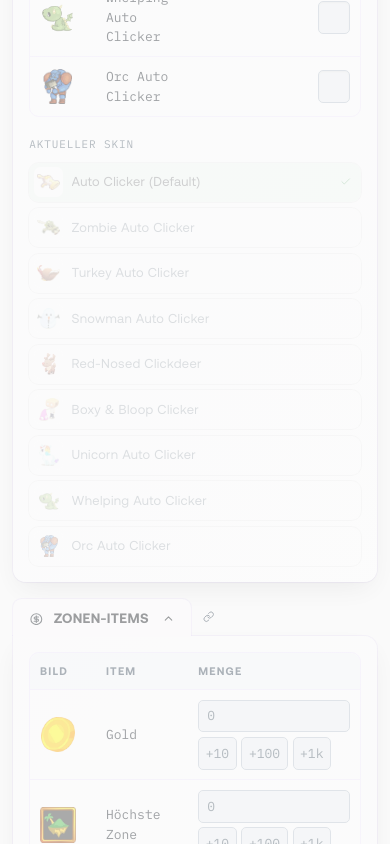
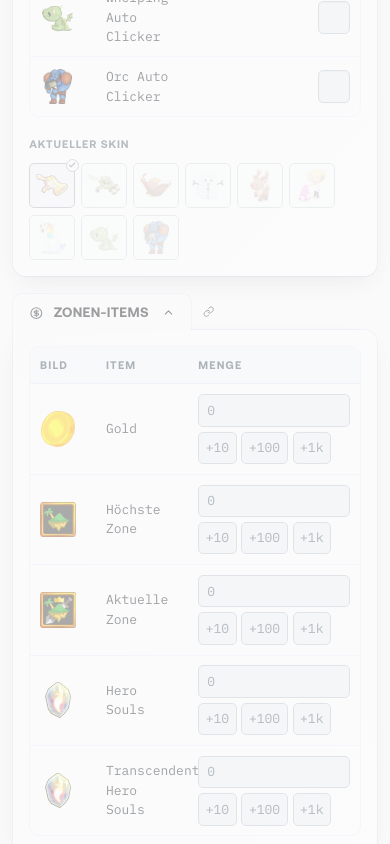
Before and after one commit to magnus-allison/clicker-heroes-save-editor, a Next.js app: page /de/tools/save-editor in a window 390 px wide. Shown: the part 2780-3624 px from the top of the page. Built offline with nearby package versions, Linux system fonts and the light colour scheme.

Commit message:
better skin selection

```diff
--- a/components/editor/RemoveClanDataEditor.tsx
+++ b/components/editor/RemoveClanDataEditor.tsx
@@ -169,7 +169,7 @@ export const RemoveClanDataEditor = () => {
 						<div className='flex flex-col gap-3'>
 							<p className='text-[13px] leading-6 text-(--color-fg-secondary)'>{t('intro')}</p>
 							<div className='flex flex-col gap-2'>
-								<p className='text-[11px] uppercase tracking-[0.08em] text-(--color-fg-dim)'>
+								<p className='font-aeonik text-[11px] font-semibold uppercase tracking-[0.08em] text-(--color-fg-dim)'>
 									{t('whatGetsRemoved')}
 								</p>
 								<EditorTable label={t('tableLabel')}>
@@ -206,7 +206,7 @@ export const RemoveClanDataEditor = () => {
 						</div>
 
 						<div className='flex flex-col gap-2'>
-							<h3 className='text-[11px] uppercase tracking-[0.08em] text-(--color-fg-dim)'>
+							<h3 className='font-aeonik text-[11px] font-semibold uppercase tracking-[0.08em] text-(--color-fg-dim)'>
 								{t('removedTitle')}
 							</h3>
 							{removedClanEntries ? (
--- a/components/editor/sections/CustomFieldSection.tsx
+++ b/components/editor/sections/CustomFieldSection.tsx
@@ -46,7 +46,7 @@ export const CustomFieldSection = ({ anchor, defaultOpen, icon, title }: Props)
 			<div className='grid gap-4 lg:grid-cols-[minmax(0,320px)_minmax(0,1fr)]'>
 				<div className='space-y-4'>
 					<div>
-						<p className='mb-2 text-[11px] uppercase tracking-[0.08em] text-(--color-fg-dim)'>
+						<p className='mb-2 font-aeonik text-[11px] font-semibold uppercase tracking-[0.08em] text-(--color-fg-dim)'>
 							{t('searchLabel')}
 						</p>
 						<Dropdown
@@ -58,7 +58,7 @@ export const CustomFieldSection = ({ anchor, defaultOpen, icon, title }: Props)
 						/>
 					</div>
 					<div>
-						<p className='mb-2 text-[11px] uppercase tracking-[0.08em] text-(--color-fg-dim)'>
+						<p className='mb-2 font-aeonik text-[11px] font-semibold uppercase tracking-[0.08em] text-(--color-fg-dim)'>
 							{t('fieldName')}
 						</p>
 						<div className='rounded-(--radius-card) border border-(--color-line) bg-(--color-surface-sunken) px-4 py-3 text-[13px] text-(--color-fg) shadow-[inset_0_1px_2px_var(--color-shadow)]'>
@@ -68,7 +68,7 @@ export const CustomFieldSection = ({ anchor, defaultOpen, icon, title }: Props)
 				</div>
 
 				<div>
-					<p className='mb-2 text-[11px] uppercase tracking-[0.08em] text-(--color-fg-dim)'>
+					<p className='mb-2 font-aeonik text-[11px] font-semibold uppercase tracking-[0.08em] text-(--color-fg-dim)'>
 						{t('fieldValue')}
 					</p>
 					{typeof currentValue === 'boolean' ? (
--- a/components/editor/sections/MercenariesSection.tsx
+++ b/components/editor/sections/MercenariesSection.tsx
@@ -42,7 +42,9 @@ export const MercenariesSection = ({ anchor, defaultOpen, icon, title }: Props)
 				</div>
 
 				<div>
-					<p className='mb-3 text-[11px] uppercase tracking-[0.08em] text-(--color-fg-dim)'>{t('summary')}</p>
+					<p className='mb-3 font-aeonik text-[11px] font-semibold uppercase tracking-[0.08em] text-(--color-fg-dim)'>
+						{t('summary')}
+					</p>
 					<EditorTable label={t('summaryLabel')}>
 						<EditorTableBody>
 							{mercenarySummaryFields.map((field) => (
@@ -63,7 +65,9 @@ export const MercenariesSection = ({ anchor, defaultOpen, icon, title }: Props)
 				</div>
 
 				<div>
-					<p className='mb-3 text-[11px] uppercase tracking-[0.08em] text-(--color-fg-dim)'>{t('roster')}</p>
+					<p className='mb-3 font-aeonik text-[11px] font-semibold uppercase tracking-[0.08em] text-(--color-fg-dim)'>
+						{t('roster')}
+					</p>
 					<EditorTable label={t('roster')}>
 						<EditorTableBody>
 							{mercenarySlots.map((slot) => (
--- a/components/editor/sections/OutsidersSection.tsx
+++ b/components/editor/sections/OutsidersSection.tsx
@@ -67,7 +67,7 @@ export const OutsidersSection = ({ anchor, defaultOpen, icon, title }: Props) =>
 		>
 			<div className='space-y-6'>
 				<div>
-					<p className='mb-3 text-[11px] uppercase tracking-[0.08em] text-(--color-fg-dim)'>
+					<p className='mb-3 font-aeonik text-[11px] font-semibold uppercase tracking-[0.08em] text-(--color-fg-dim)'>
 						{t('soulTotals')}
 					</p>
 					<EditorTable label={t('soulTotals')}>
--- a/components/editor/sections/SkinsSection.tsx
+++ b/components/editor/sections/SkinsSection.tsx
@@ -109,43 +109,48 @@ export const SkinsSection = ({ anchor, defaultOpen, icon, showToast }: Props) =>
 				</EditorTable>
 
 				<div>
-					<p className='text-[11px] uppercase tracking-[0.08em] text-(--color-fg-dim)'>{t('currentSkin')}</p>
-					<div
-						aria-label={t('currentSkin')}
-						className='mt-3 grid grid-cols-1 gap-2 sm:grid-cols-2 lg:grid-cols-3'
-						role='radiogroup'
-					>
+					<p className='font-aeonik text-[11px] font-semibold uppercase tracking-[0.08em] text-(--color-fg-dim)'>
+						{t('currentSkin')}
+					</p>
+					<div aria-label={t('currentSkin')} className='mt-3 flex flex-wrap gap-2' role='radiogroup'>
 						{autoClickerSkins.map((skin) => {
 							const isSelected = selectedSkinId === skin.id;
 
 							return (
+								// Picture only: the name lives in the accessible label and the hover title.
 								<button
 									aria-checked={isSelected}
+									aria-label={skin.name}
 									className={cn(
-										'group flex h-12 items-center gap-2.5 rounded-xl pr-3 pl-1.5 text-left shadow-card transition-[background-color,box-shadow,color] duration-150 focus-visible:outline-2 focus-visible:outline-solid focus-visible:outline-offset-1 focus-visible:outline-(--color-focus-ring) disabled:cursor-not-allowed disabled:opacity-45',
+										'group relative flex h-14 w-14 items-center justify-center rounded-(--radius-control) border bg-(--color-surface-inset) transition-[background-color,border-color] duration-150 focus-visible:outline-2 focus-visible:outline-solid focus-visible:outline-offset-1 focus-visible:outline-(--color-focus-ring) disabled:cursor-not-allowed disabled:opacity-45',
 										isSelected
-											? 'bg-(--color-primary-surface) text-(--color-fg-strong) shadow-[0_0_0_1px_var(--color-primary-line)]'
-											: 'text-fg-dim enabled:hover:bg-(--color-surface-hover) enabled:hover:text-fg-strong enabled:hover:shadow-card-hover'
+											? 'border-(--color-fg-dim) bg-(--color-surface-hover)'
+											: 'border-(--color-line) enabled:hover:border-(--color-line-strong)'
 									)}
 									disabled={!saveData}
 									key={skin.id}
 									onClick={() => updateValue(['currentAutoclickerSkin'], skin.id)}
 									role='radio'
+									title={skin.name}
 									type='button'
 								>
-									<span className='flex h-9 w-9 shrink-0 items-center justify-center rounded-lg bg-surface-raised'>
-										<EditorImage
-											alt=''
-											className='h-7 w-7 object-contain transition-transform duration-150 group-enabled:group-hover:scale-110'
-											size={28}
-											src={skin.imageSrc}
-										/>
-									</span>
-									<span className='min-w-0 flex-1 truncate font-aeonik text-[13px] tracking-wide'>
-										{skin.name}
-									</span>
+									<EditorImage
+										alt=''
+										className={cn(
+											'h-10 w-10 object-contain transition-[opacity,transform] duration-150 group-enabled:group-hover:scale-110',
+											isSelected ? 'opacity-100' : 'opacity-60 group-enabled:group-hover:opacity-100'
+										)}
+										size={40}
+										src={skin.imageSrc}
+									/>
 									{isSelected && (
-										<CheckIcon aria-hidden='true' className='h-3.5 w-3.5 shrink-0 text-(--color-primary)' />
+										<span className='absolute -top-1.5 -right-1.5 flex h-4 w-4 items-center justify-center rounded-full border border-(--color-fg-dim) bg-(--color-background)'>
+											<CheckIcon
+												aria-hidden='true'
+												className='h-2.5 w-2.5 text-(--color-fg-strong)'
+												strokeWidth={3.5}
+											/>
+										</span>
 									)}
 								</button>
 							);
--- a/components/guides/gilding-chart/GildingLookup.tsx
+++ b/components/guides/gilding-chart/GildingLookup.tsx
@@ -17,7 +17,9 @@ import { formatNumber } from '@/lib/format';
 
 const Stat = ({ label, value }: { label: string; value: string }) => (
 	<div className='min-w-0'>
-		<p className='text-[11px] uppercase tracking-[0.08em] text-(--color-fg-dim)'>{label}</p>
+		<p className='font-aeonik text-[11px] font-semibold uppercase tracking-[0.08em] text-(--color-fg-dim)'>
+			{label}
+		</p>
 		<p className='mt-0.5 truncate font-mono text-[15px] text-fg-strong'>{value}</p>
 	</div>
 );
@@ -80,7 +82,7 @@ export const GildingLookup = () => {
 
 			{row ? (
 				<div className='mt-4 rounded-(--radius-card) border border-(--color-gilded-line) bg-(--color-gilded-surface) p-4'>
-					<p className='text-[11px] uppercase tracking-[0.08em] text-(--color-fg-dim)'>
+					<p className='font-aeonik text-[11px] font-semibold uppercase tracking-[0.08em] text-(--color-fg-dim)'>
 						{t('lookup.phase', { phase: row.phase, title: t(`phases.${row.phase}`) })}
 					</p>
 					<p className='mt-1 flex items-center gap-2 text-[1.15rem] font-semibold leading-tight text-fg-strong'>
--- a/components/tools/relic-editor/RelicEditor.tsx
+++ b/components/tools/relic-editor/RelicEditor.tsx
@@ -121,7 +121,7 @@ export const RelicEditor = () => {
 						</ul>
 
 						<div className='flex flex-wrap items-end gap-6'>
-							<label className='grid gap-1.5 text-[11px] uppercase tracking-[0.08em] text-(--color-fg-dim)'>
+							<label className='grid gap-1.5 font-aeonik text-[11px] font-semibold uppercase tracking-[0.08em] text-(--color-fg-dim)'>
 								{t('forgeCores')}
 								<NumberInput
 									allowDecimal={false}
@@ -135,7 +135,7 @@ export const RelicEditor = () => {
 							</label>
 
 							<div className='grid gap-1.5'>
-								<span className='text-[11px] uppercase tracking-[0.08em] text-(--color-fg-dim)'>
+								<span className='font-aeonik text-[11px] font-semibold uppercase tracking-[0.08em] text-(--color-fg-dim)'>
 									{t('add.label')}
 								</span>
 								<div className='flex items-center gap-2'>
@@ -247,7 +247,7 @@ const RelicCard = ({ entry, slotOptions, onRemove }: RelicCardProps) => {
 			</header>
 
 			<div className='grid gap-3 sm:grid-cols-2'>
-				<label className='grid gap-1.5 text-[11px] uppercase tracking-[0.08em] text-(--color-fg-dim) sm:col-span-2'>
+				<label className='grid gap-1.5 font-aeonik text-[11px] font-semibold uppercase tracking-[0.08em] text-(--color-fg-dim) sm:col-span-2'>
 					{t('relic.look')}
 					<Dropdown
 						aria-label={t('relic.lookAria', { name })}
@@ -256,7 +256,7 @@ const RelicCard = ({ entry, slotOptions, onRemove }: RelicCardProps) => {
 						value={imageId === null ? '' : String(imageId)}
 					/>
 				</label>
-				<label className='grid gap-1.5 text-[11px] uppercase tracking-[0.08em] text-(--color-fg-dim)'>
+				<label className='grid gap-1.5 font-aeonik text-[11px] font-semibold uppercase tracking-[0.08em] text-(--color-fg-dim)'>
 					{t('relic.slot')}
 					<Dropdown
 						aria-label={t('relic.slotAria', { name })}
@@ -270,7 +270,7 @@ const RelicCard = ({ entry, slotOptions, onRemove }: RelicCardProps) => {
 						value={entry.slot === null ? NO_SLOT : String(entry.slot)}
 					/>
 				</label>
-				<label className='grid gap-1.5 text-[11px] uppercase tracking-[0.08em] text-(--color-fg-dim)'>
+				<label className='grid gap-1.5 font-aeonik text-[11px] font-semibold uppercase tracking-[0.08em] text-(--color-fg-dim)'>
 					{t('relic.rarity')}
 					<Dropdown
 						aria-label={t('relic.rarityAria', { name })}
--- a/components/tools/save-converter/SaveConverterPanel.tsx
+++ b/components/tools/save-converter/SaveConverterPanel.tsx
@@ -137,7 +137,7 @@ export const SaveConverterPanel = () => {
 					<div className='grid gap-4 p-4 md:grid-cols-[minmax(0,1fr)_minmax(220px,0.7fr)] md:items-end'>
 						<div className='grid gap-3 sm:grid-cols-2'>
 							<div className='rounded-(--radius-card) border border-(--color-line-soft) bg-(--color-surface) px-3 py-2.5 shadow-[var(--shadow-raised)]'>
-								<p className='text-[11px] uppercase tracking-[0.08em] text-(--color-fg-dim)'>
+								<p className='font-aeonik text-[11px] font-semibold uppercase tracking-[0.08em] text-(--color-fg-dim)'>
 									{t('detectedOrigin')}
 								</p>
 								<p className='mt-1 text-[13px] font-semibold text-(--color-fg-strong)'>
@@ -145,7 +145,7 @@ export const SaveConverterPanel = () => {
 								</p>
 							</div>
 							<div className='rounded-(--radius-card) border border-(--color-line-soft) bg-(--color-surface) px-3 py-2.5 shadow-[var(--shadow-raised)]'>
-								<p className='text-[11px] uppercase tracking-[0.08em] text-(--color-fg-dim)'>
+								<p className='font-aeonik text-[11px] font-semibold uppercase tracking-[0.08em] text-(--color-fg-dim)'>
 									{t('patchNumber')}
 								</p>
 								<p className='mt-1 text-[13px] font-semibold text-(--color-fg-strong)'>
@@ -154,7 +154,7 @@ export const SaveConverterPanel = () => {
 							</div>
 						</div>
 						<label className='grid gap-1.5'>
-							<span className='text-[11px] uppercase tracking-[0.08em] text-(--color-fg-dim)'>
+							<span className='font-aeonik text-[11px] font-semibold uppercase tracking-[0.08em] text-(--color-fg-dim)'>
 								{t('outputDevice')}
 							</span>
 							<Dropdown
```
